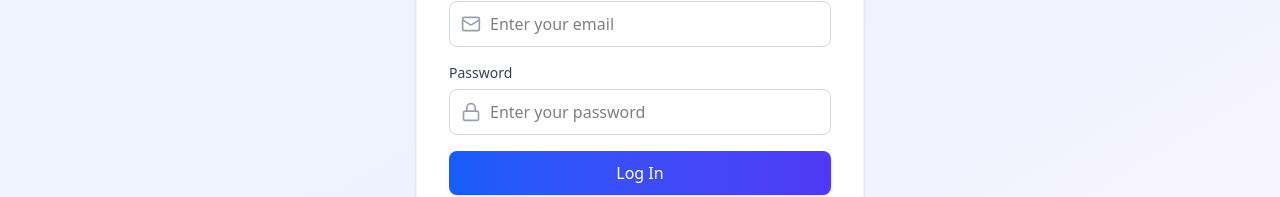
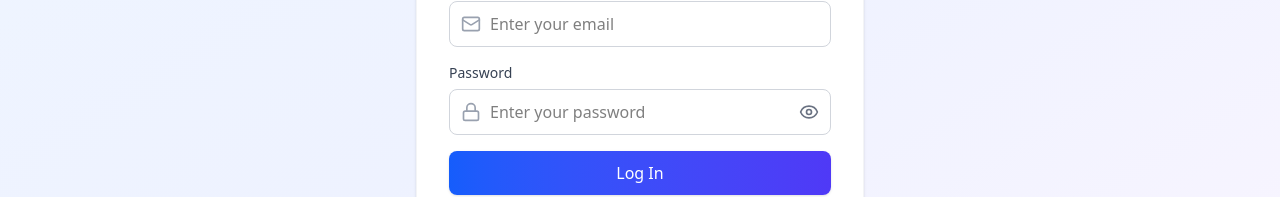
Before and after one commit to krishnam98/SlotSwapper, a React (Vite) app in the folder frontend/: page /auth in a window 1280 px wide. Shown: the part 385-582 px from the top of the page. Built offline with nearby package versions, Linux system fonts and the light colour scheme.

Commit message:
Added a show/hide password functionality

```diff
--- a/frontend/src/pages/AuthPage.jsx
+++ b/frontend/src/pages/AuthPage.jsx
@@ -2,12 +2,13 @@
 import { useDispatch, useSelector } from "react-redux";
 import { login, signup } from "../store/AuthSlice";
 import { useNavigate } from "react-router-dom";
-import { Calendar, Mail, Lock, User } from "lucide-react";
+import { Calendar, Mail, Lock, User, Eye, EyeOff } from "lucide-react";
 import { useEffect } from "react";
 
 export default function AuthPage() {
     const [form, setForm] = useState({ name: "", email: "", password: "" });
     const [isLogin, setIsLogin] = useState(true);
+    const [showPassword, setShowPassword] = useState(false);
     const { error, success, loading } = useSelector(state => state.auth);
     const navigate = useNavigate();
     const dispatch = useDispatch();
@@ -96,11 +97,23 @@
                                 <Lock className="absolute left-3 top-1/2 -translate-y-1/2 w-5 h-5 text-gray-400" />
                                 <input
                                     placeholder="Enter your password"
-                                    type="password"
+                                    type={showPassword ? "text" : "password"}
                                     value={form.password}
                                     onChange={e => setForm({ ...form, password: e.target.value })}
-                                    className="w-full pl-10 pr-4 py-2.5 border border-gray-300 rounded-lg focus:ring-2 focus:ring-blue-500 focus:border-transparent outline-none transition-all"
+                                    className="w-full pl-10 pr-12 py-2.5 border border-gray-300 rounded-lg focus:ring-2 focus:ring-blue-500 focus:border-transparent outline-none transition-all"
                                 />
+                                <button
+                                    type="button"
+                                    onClick={() => setShowPassword(!showPassword)}
+                                    className="absolute right-3 top-1/2 -translate-y-1/2 text-gray-500 hover:text-gray-700 focus:outline-none z-10"
+                                    aria-label={showPassword ? "Hide password" : "Show password"}
+                                >
+                                    {showPassword ? (
+                                        <EyeOff className="w-5 h-5" />
+                                    ) : (
+                                        <Eye className="w-5 h-5" />
+                                    )}
+                                </button>
                             </div>
                         </div>
 
```
